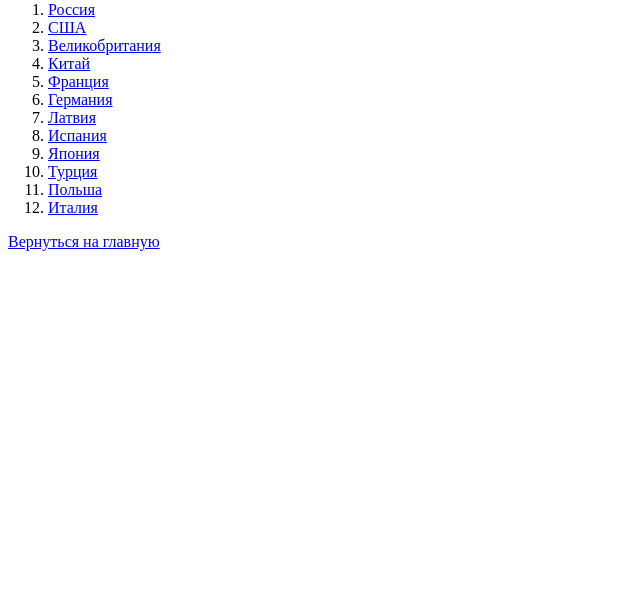
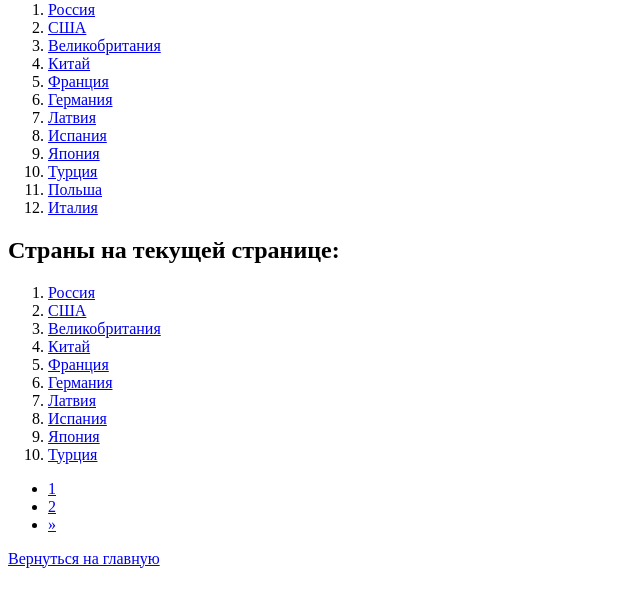
Before and after one commit to Bel200281/DjangoCountries, a Django app: page /countries-list/ in a window 1280 px wide. Shown: the part 174-781 px from the top of the page, without its empty margins (0-640 px from the left). Run offline with Django 5.2, Linux system fonts and the light colour scheme.

Commit message:
Eighth task at the bottom of the page list

```diff
--- a/DjangoCountries/urls.py
+++ b/DjangoCountries/urls.py
@@ -8,7 +8,7 @@ urlpatterns = [
 
     path('all-languages/', all_languages_view, name='all-languages'),
 
-     path('language/<str:language>/', language_details_view, name='language-details'),
+    path('language/<str:language>/', language_details_view, name='language-details'),
 
     path('<str:country>/', country_detail_view, name='country-detail'),
 
--- a/MyApp/views.py
+++ b/MyApp/views.py
@@ -1,4 +1,5 @@
 from django.shortcuts import render, reverse, redirect
+from django.http import Http404
 
 countries = ["Россия", "США", "Великобритания", "Китай", "Франция", "Германия", "Латвия", "Испания", "Япония", "Турция", "Польша", "Италия"]
 
@@ -22,13 +23,41 @@ def main_page(request):
 
 def countries_list_view(request):
     alphabet = sorted(set(c[0].upper() for c in countries))
-    return render(request, 'countries_list.html', {"alphabet": alphabet, "countries": countries})
+    PAGE_SIZE = 10
+
+    total_countries = len(countries)
+    total_pages = (total_countries + PAGE_SIZE - 1) // PAGE_SIZE
+
+    try:
+        current_page = int(request.GET.get("page", 1))
+    except ValueError:
+        current_page = 1
+
+    if current_page < 1 or current_page > total_pages:
+        raise Http404("Номер страницы вне допустимых пределов.")
+
+    start_idx = (current_page - 1) * PAGE_SIZE
+    end_idx = min(start_idx + PAGE_SIZE, total_countries)
+
+    paginated_countries = countries[start_idx:end_idx]  # Выборка стран нужной страницы
+
+    pages_numbers = list(range(1, total_pages + 1))  # Массив номеров страниц
+
+    context = {
+        "alphabet": alphabet,
+        "paginated_countries": paginated_countries,
+        "current_page": current_page,
+        "pages_numbers": pages_numbers,
+        "full_countries": countries,
+    }
+
+    return render(request, 'countries_list.html', context)
 
 def country_detail_view(request, country):
     if len(country) > 1:
         languages = languages_by_country.get(country)
         if not languages:
-             return render(request, 'country_not_found.html')
+            return render(request, 'country_not_found.html')
 
         context = {'country': country, 'languages': languages}
         return render(request, 'country_detail.html', context)
@@ -38,7 +67,6 @@ def country_detail_view(request, country):
 def filtered_countries_view(request, letter):
     filtered_countries = [c for c in countries if c.startswith(letter)]
     return render(request, 'filtered_countries.html', {"letter": letter, "countries": filtered_countries})
-
 
 def language_details_view(request, language):
     """
--- a/templates/countries_list.html
+++ b/templates/countries_list.html
@@ -14,12 +14,44 @@
     <hr />
     <h2>Полный список стран:</h2>
     <ol>
-        {% for country in countries %}
+        {% for country in full_countries %}
             <li><a href="{% url 'country-detail' country %}">{{ country }}</a></li>
         {% endfor %}
     </ol>
 
 
-    <a href="{% url 'main-page' %}">Вернуться на главную</a>
+    <h2>Страны на текущей странице:</h2>
+    <ol>
+        {% for country in paginated_countries %}
+            <li><a href="{% url 'country-detail' country %}">{{ country }}</a></li>
+        {% endfor %}
+    </ol>
+
+
+
+
+
+<!-- Меню пагинации -->
+<nav aria-label="Страницы стран">
+    <ul class="pagination justify-content-center">
+        {% if current_page != 1 %}
+            <li class="page-item"><a class="page-link" href="?page=1">«</a></li>
+        {% endif %}
+
+        {% for i in pages_numbers %}
+            <li class="page-item {% if i == current_page %} active {% endif %}">
+                <a class="page-link" href="?page={{i}}">{{i}}</a>
+            </li>
+        {% endfor %}
+
+        {% if current_page != total_pages %}
+            <li class="page-item"><a class="page-link" href="?page={{total_pages}}">»</a></li>
+        {% endif %}
+    </ul>
+</nav>
+
+<a href="{% url 'main-page' %}">Вернуться на главную</a>
+
+
 </body>
 </html>
```
